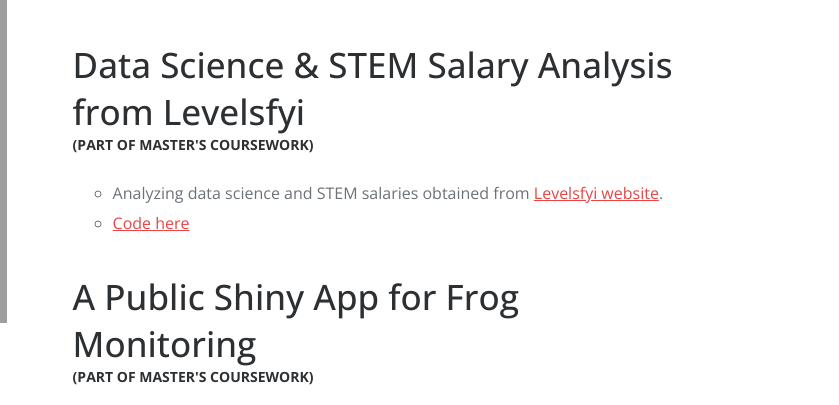
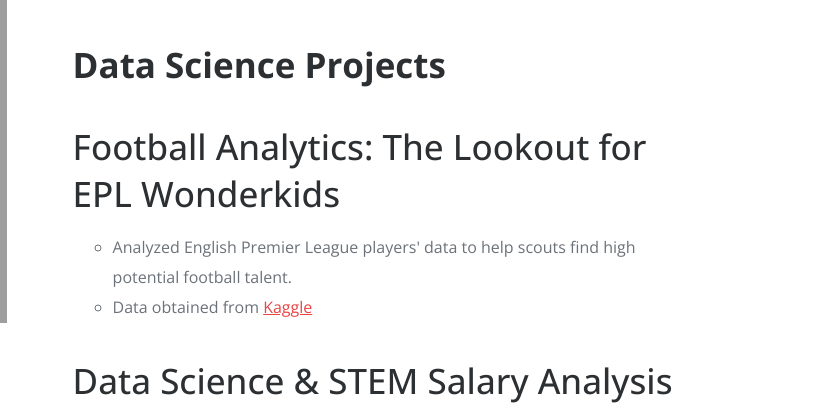
Before and after one commit to yuenherny/yuenherny.github.io, a plain HTML site: page index.html in a window 1280 px wide. Shown: the part 497-902 px from the top of the page, 441-1280 px from the left. Drawn offline with nearby package versions, Linux system fonts and the light colour scheme; grey boxes are pictures that could not be loaded.

Commit message:
add football analytics project

```diff
--- a/index.html
+++ b/index.html
@@ -54,11 +54,19 @@
             </section>
             <section class="two">
                 <h2>Things I worked on</h2>
+                <h3><b>Data Science Projects</b></h3>
+                <h3>Football Analytics: The Lookout for EPL Wonderkids</h3>
+                <p>
+                    <ul>
+                        <li>Analyzed English Premier League players' data to help scouts find high potential football talent.</li>
+                        <li>Data obtained from <a href="https://www.kaggle.com/datasets/rajatrc1705/english-premier-league202021">Kaggle</a></li>
+                    </ul>
+                </p>
                 <h3>Data Science & STEM Salary Analysis from Levelsfyi</h3>
                 <h5>(Part of Master's coursework)</h5>
                 <p>
                     <ul>
-                        <li>Analyzing data science and STEM salaries obtained from <a href="https://www.levels.fyi/">Levelsfyi website</a>.</li>
+                        <li>Analyzed data science and STEM salaries obtained from <a href="https://www.levels.fyi/">Levelsfyi website</a>.</li>
                         <li><a href="https://github.com/yuenherny/um-wqd7003-ds-salary-analysis">Code here</a></li>
                     </ul>
                 </p>
@@ -81,6 +89,7 @@
                         <li><a href="https://yuenherny.medium.com/developing-a-ml-model-performance-validation-web-app-using-streamlit-97eb70d8d31">Medium article here</a></li>
                     </ul>
                 </p>
+                <h3><b>Research Projects</b></h3>
                 <h3>Numerical Modelling and Simulation of Ocean Wave Energy at Malaysian Coast</h3>
                 <h4>Supervisor: Dr. Siti Habibah Shafiai</h4>
                 <p>
```
